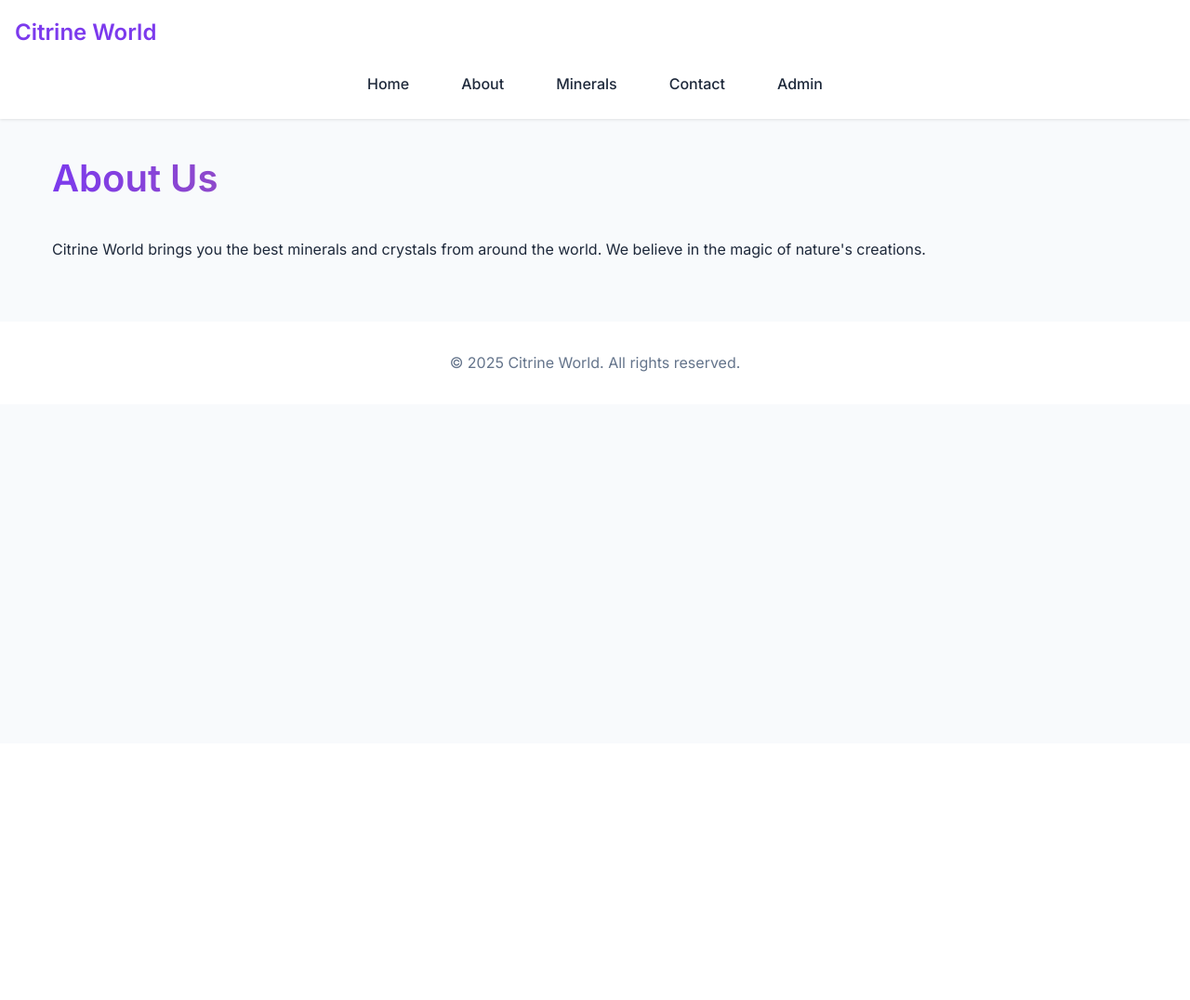
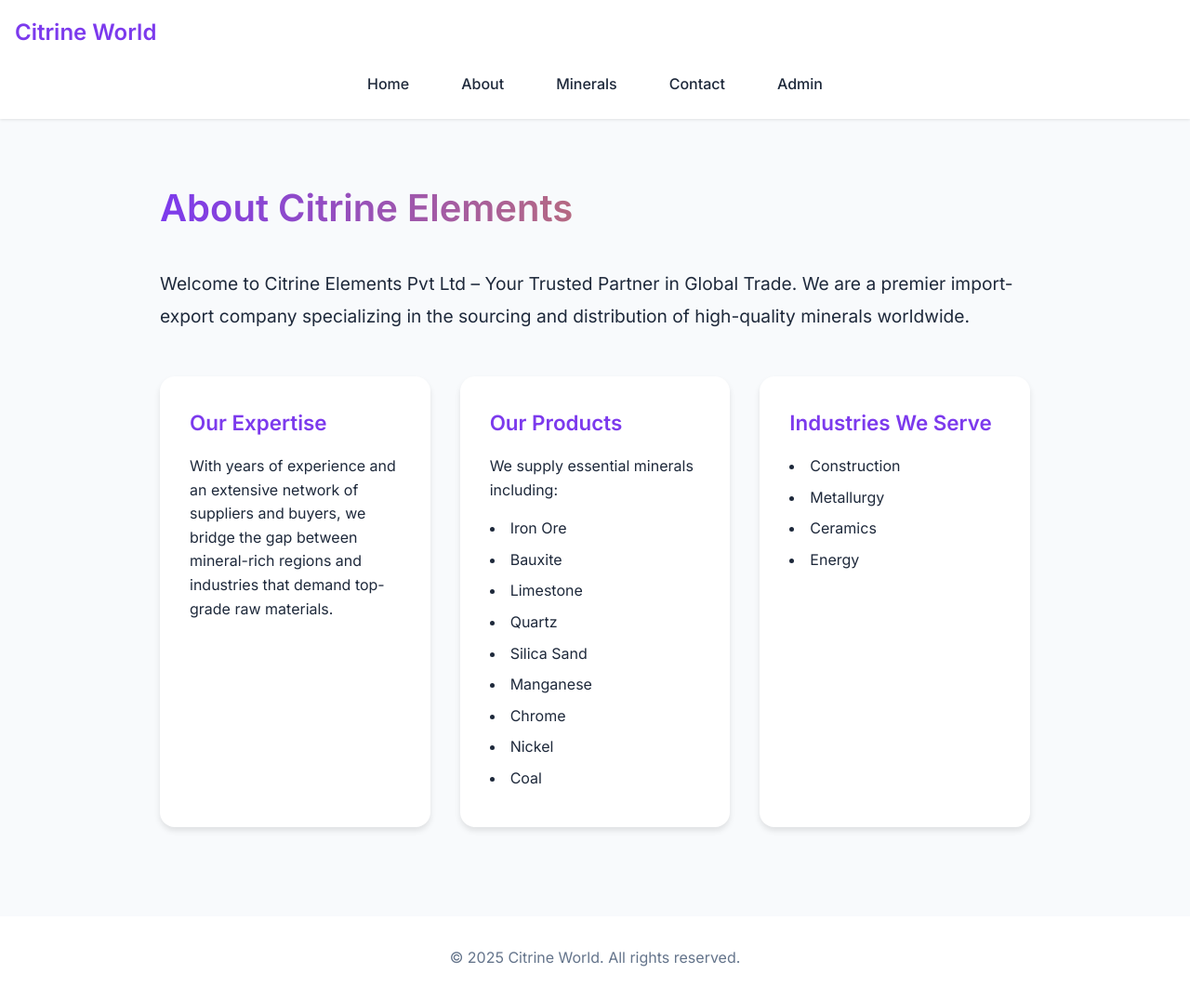
Before and after one commit to advancedmathquiz/citrine, a Flask app: page /about in a window 1280 px wide. Shown: the whole page at 93% size. Before the commit the page ends 400 px from the top, so only its background shows below. Run offline with Flask 3, Linux system fonts and the light colour scheme.

Commit message:
Assistant checkpoint: Updated website content and styling for Citrine Elements
Assistant generated file changes:
- templates/about.html: Update about page with company description
- static/css/style.css: Add professional styling for about page
- templates/index.html: Update homepage with professional intro

---

User prompt:

Welcome to Citrine Elements Pvt Ltd – Your Trusted Partner in Global Trade

At Citrine Elements, we are a premier import-export company specializing in the sourcing and distribution of high-quality minerals worldwide. With years of experience and an extensive network of suppliers and buyers, we bridge the gap between mineral-rich regions and industries that demand top-grade raw materials.

Who We Are: Citrine Elements is a trusted name in the global mineral trade, committed to delivering excellence, reliability, and sustainability. Our expertise lies in sourcing, processing, and exporting a wide range of minerals, ensuring our clients receive superior quality products at competitive prices.

We cater to various industries, including construction, metallurgy, ceramics, and energy, by providing essential minerals such as iron ore, bauxite, limestone, quartz, silica sand, manganese, chrome, nickel, coal and more. Our efficient supply chain and adherence to international quality standards make us a preferred partner in the mineral trade.

Replit-Commit-Author: Assistant
Replit-Commit-Session-Id: 8f3fc793-4c59-4fb7-89d4-9495ea0ca40d

```diff
--- a/static/css/style.css
+++ b/static/css/style.css
@@ -102,6 +102,48 @@ main {
   font-size: 0.9rem;
 }
 
+.about-section {
+  max-width: 1000px;
+  margin: 0 auto;
+  padding: 2rem;
+}
+
+.company-intro {
+  font-size: 1.2rem;
+  line-height: 1.8;
+  margin-bottom: 3rem;
+  color: var(--text);
+}
+
+.about-grid {
+  display: grid;
+  grid-template-columns: repeat(auto-fit, minmax(280px, 1fr));
+  gap: 2rem;
+}
+
+.about-card {
+  background: white;
+  padding: 2rem;
+  border-radius: 1rem;
+  box-shadow: 0 4px 6px rgba(0,0,0,0.1);
+}
+
+.about-card h3 {
+  color: var(--primary);
+  margin-bottom: 1rem;
+  font-size: 1.4rem;
+}
+
+.about-card ul {
+  list-style-position: inside;
+  margin-top: 1rem;
+}
+
+.about-card li {
+  margin: 0.5rem 0;
+  color: var(--text);
+}
+
 form {
   max-width: 400px;
   margin: 2rem auto;
--- a/templates/about.html
+++ b/templates/about.html
@@ -1,5 +1,43 @@
+
 {% extends "base.html" %}
 {% block content %}
-<h2>About Us</h2>
-<p>Citrine World brings you the best minerals and crystals from around the world. We believe in the magic of nature's creations.</p>
+<div class="about-section">
+    <h2>About Citrine Elements</h2>
+    <div class="company-intro">
+        <p>Welcome to Citrine Elements Pvt Ltd – Your Trusted Partner in Global Trade. We are a premier import-export company specializing in the sourcing and distribution of high-quality minerals worldwide.</p>
+    </div>
+
+    <div class="about-grid">
+        <div class="about-card">
+            <h3>Our Expertise</h3>
+            <p>With years of experience and an extensive network of suppliers and buyers, we bridge the gap between mineral-rich regions and industries that demand top-grade raw materials.</p>
+        </div>
+
+        <div class="about-card">
+            <h3>Our Products</h3>
+            <p>We supply essential minerals including:</p>
+            <ul>
+                <li>Iron Ore</li>
+                <li>Bauxite</li>
+                <li>Limestone</li>
+                <li>Quartz</li>
+                <li>Silica Sand</li>
+                <li>Manganese</li>
+                <li>Chrome</li>
+                <li>Nickel</li>
+                <li>Coal</li>
+            </ul>
+        </div>
+
+        <div class="about-card">
+            <h3>Industries We Serve</h3>
+            <ul>
+                <li>Construction</li>
+                <li>Metallurgy</li>
+                <li>Ceramics</li>
+                <li>Energy</li>
+            </ul>
+        </div>
+    </div>
+</div>
 {% endblock %}
```
Also changed, not shown: templates/index.html (+14 -4 lines).
